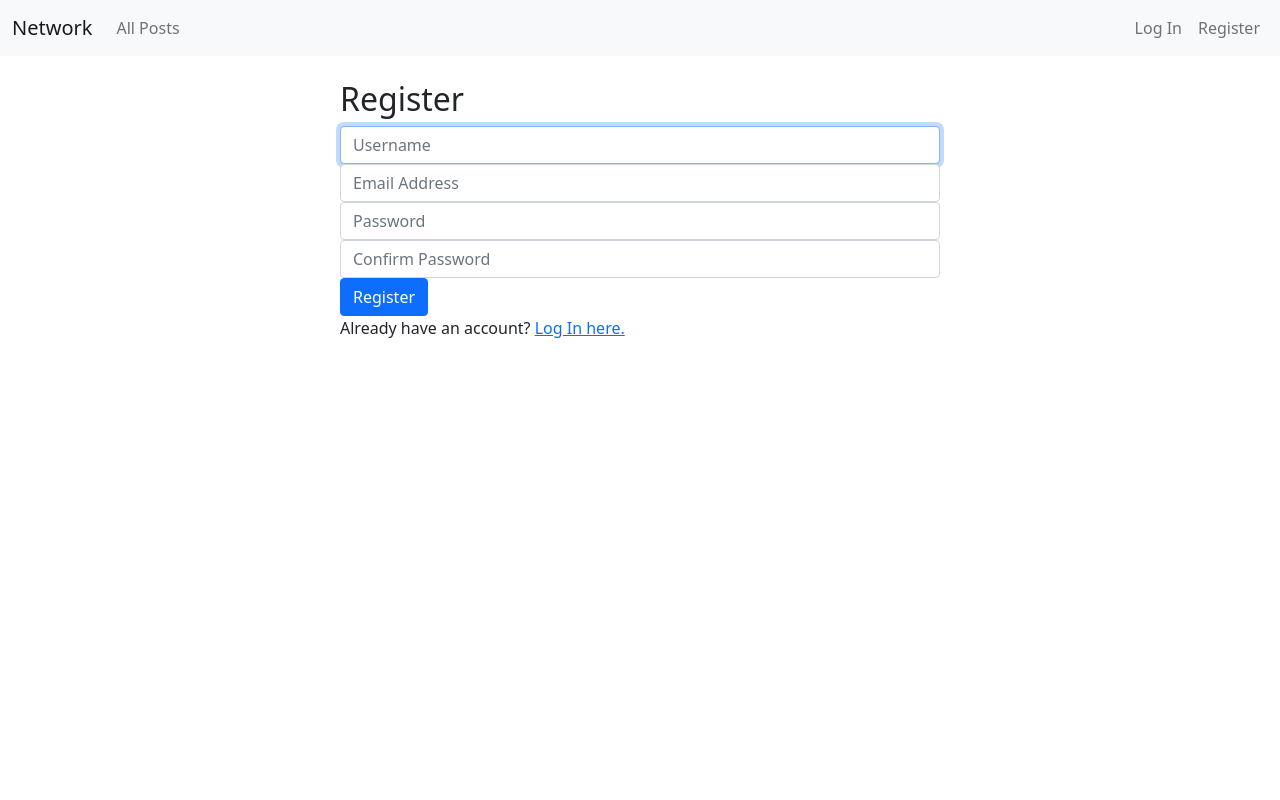
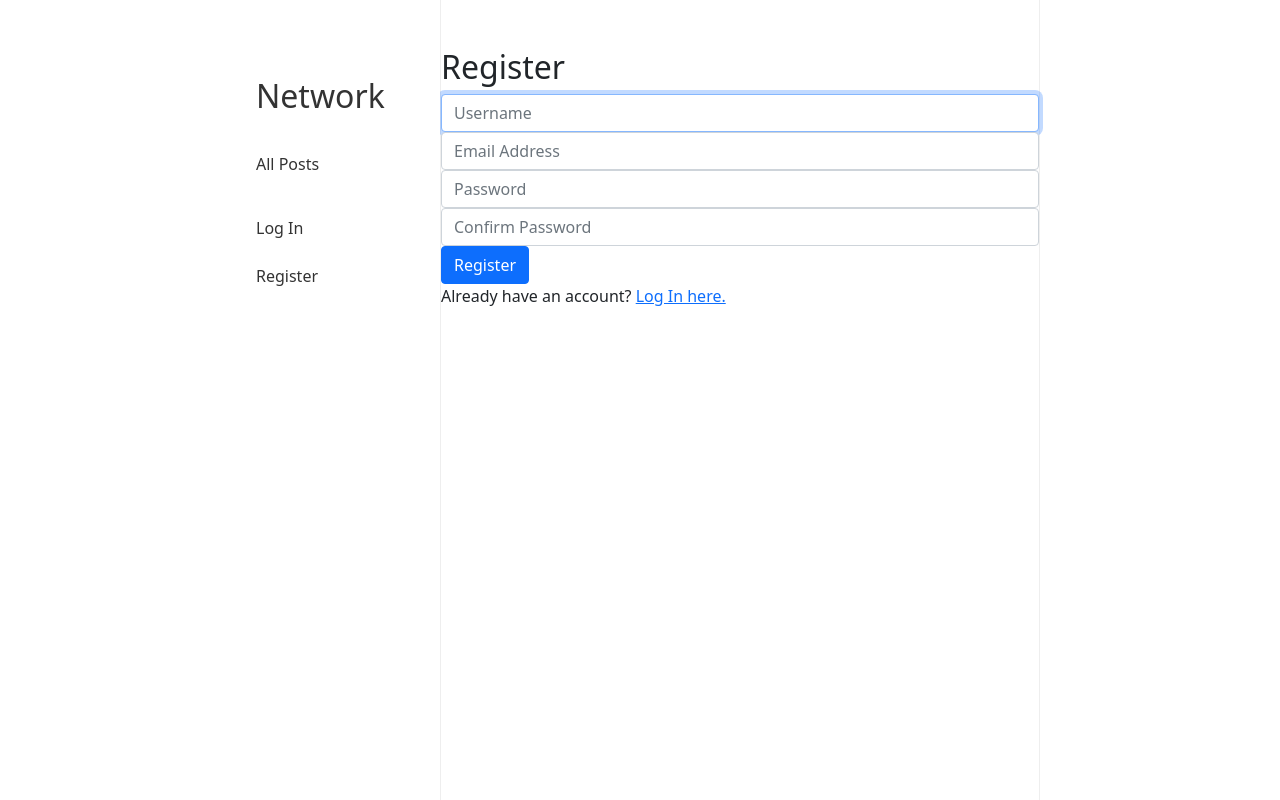
Before and after one commit to kftlfd/snetwork, a Django app: page /register in a window 1280 px wide. Run offline with Django 3.2, Linux system fonts and the light colour scheme.

Commit message:
improved styling, new nav-sidebar

```diff
--- a/network/static/network/styles.css
+++ b/network/static/network/styles.css
@@ -1,12 +1,119 @@
 body {
   margin: 0;
   padding: 0;
-}
-.body {
-  max-width: min(100% - 2rem, 600px);
-  margin: 0 auto;
+  display: flex;
+  justify-content: center;
+  min-height: 100vh;
 }
 
+
+.body {
+  flex-basis: 600px;
+  border-left: 1px solid #eee;
+  border-right: 1px solid #eee;
+  padding-top: 3.5rem;
+}
+.body h3 {
+  margin: 2rem 1rem 1rem;
+}
+
+
+.nav > .header {
+  display: flex;
+  align-items: center;
+  position: fixed;
+  top: 0;
+  left: 0;
+  width: 100%;
+  height: 3.5rem;
+  padding-inline: 1rem;
+  background-color: #fff;
+  border-bottom: 1px solid #eee;
+}
+.nav .sidebar {
+  position: fixed;
+  top: 0;
+  left: 0;
+  height: 100vh;
+  width: 200px;
+}
+.nav .sidebar .header {
+  display: flex;
+  align-items: center;
+  height: 3.5rem;
+  padding-inline: 1.5rem;
+}
+.nav .sidebar a {
+  color: #333;
+}
+.nav .sidebar .navbar-brand {
+  font-size: 2rem;
+  margin-top: 1.5rem;
+  padding: 0;
+}
+.nav .sidebar .navbar-nav {
+  margin-top: 1.5rem;
+  gap: 0.5rem;
+}
+.nav .sidebar .nav-item:hover {
+  background-color: #eee;
+  border-radius: 0.25rem;
+  cursor: pointer;
+}
+.nav .sidebar .navbar-brand,
+.nav .sidebar .nav-item {
+  padding-left: 1rem;
+}
+
+
+@media screen and (min-width: 900px) {
+  .body {
+    padding-top: 3rem;
+  }
+  .nav {
+    flex-basis: 200px;
+    flex-direction: column;
+    padding-top: 3rem;
+  }
+  .nav .header {
+    display: none;
+  }
+  .nav .sidebar {
+    visibility: visible !important;
+    position: sticky;
+    top: 0;
+    width: auto;
+    height: auto;
+    border: none;
+    transform: none;
+    background-color: #fff;
+  }
+  .nav .sidebar .header {
+    display: none;
+  }
+  .nav .sidebar .nav-item {
+    margin-right: 1rem;
+  }
+}
+
+
+.add-form {
+  padding: 1rem;
+}
+.add-form:nth-child(2){
+  border-top: 1px solid #eee;
+}
+
+
+.post {
+  padding: 2rem;
+}
+.post:not(.page) {
+  border-top: 1px solid #eee;
+}
+.post:last-of-type {
+  border-bottom: 1px solid #eee;
+}
 .post .header,
 .post .footer,
 .post .footer .likes {
@@ -49,6 +156,10 @@ body {
 .post .footer .likes {
   gap: 0.5rem;
 }
+.post .footer .comments .label {
+  color: #333;
+  margin-right: 0.5rem;
+}
 
 
 .sep {
@@ -73,27 +184,25 @@ body {
 
 .comment-form,
 .comment {
-  padding-top: 1rem;
-  margin-top: 1rem;
+  padding: 1rem;
   border-top: 1px solid #eee;
+}
+.comment:last-of-type{
+  border-bottom: 1px solid #eee;
 }
 .comment .header {
   display: flex;
+  align-items: center;
   gap: 0.5rem;
   margin-bottom: 0.75rem;
 }
 
-.add-form,
-.user-profile {
-  padding-bottom: 1rem;
-  margin-bottom: 1rem;
-  border-bottom: 1px solid #eee;
-}
 
 .user-profile {
   display: flex;
   flex-direction: column;
   gap: 0.5rem;
+  padding: 1rem;
 }
 .user-profile .username {
   font-size: 2rem;
@@ -107,3 +216,9 @@ body {
   font-size: 0.9rem;
   margin-right: 0.3rem;
 }
+
+
+.pagination a,
+.pagination a:hover {
+  color: #333;
+}
--- a/network/templates/network/index.html
+++ b/network/templates/network/index.html
@@ -1,6 +1,8 @@
 {% extends "network/layout.html" %}
 
 {% block body %}
+
+<h3>All posts</h3>
 
 {% include "network/post-add.html" %}
 
--- a/network/templates/network/layout.html
+++ b/network/templates/network/layout.html
@@ -16,22 +16,34 @@
 
 <body>
 
-  <nav class="navbar navbar-expand-md navbar-light bg-light mb-4">
-    <div class="container-fluid">
+  <nav class="nav">
+
+    <div class="header navbar-light">
+      <button class="navbar-toggler" type="button" data-bs-toggle="offcanvas" data-bs-target="#nav-sidebar" aria-controls="nav-sidebar">
+        <span class="navbar-toggler-icon" data-bs-target="#nav-sidebar"></span>
+      </button>
+    </div>
+
+    <div class="offcanvas offcanvas-start sidebar" id="nav-sidebar">
+      <div class="header">
+        <button type="button" class="btn-close text-reset" data-bs-dismiss="offcanvas" aria-label="Close"></button>
+      </div>
+
       <a class="navbar-brand" href="#">Network</a>
-      <button class="navbar-toggler" type="button" data-bs-toggle="collapse" data-bs-target="#navbar" aria-controls="navbar" aria-expanded="false" aria-label="Toggle navigation">
-        <span class="navbar-toggler-icon"></span>
-      </button>
-      <div class="collapse navbar-collapse justify-content-between" id="navbar">
+
       <ul class="navbar-nav">
         <li class="nav-item">
           <a class="nav-link" href="{% url 'index' %}">All Posts</a>
         </li>
       </ul>
+
       <ul class="navbar-nav">
         {% if user.is_authenticated %}
         <li class="nav-item">
           <a class="nav-link" href="{% url 'user_view' user.id %}"><strong>{{ user.username }}</strong></a>
+        </li>
+        <li class="nav-item">
+          <a class="nav-link" href="{% url 'user_view' user.id %}">Profile</a>
         </li>
         <li class="nav-item">
           <a class="nav-link" href="{% url 'user_feed' %}">Feed</a>
@@ -48,7 +60,7 @@
         </li>
         {% endif %}
       </ul>
-      </div>
+
     </div>
   </nav>
 
--- a/network/templates/network/post-add.html
+++ b/network/templates/network/post-add.html
@@ -1,5 +1,5 @@
 {% if user.is_authenticated %}
-<form class="mb-3 add-form" action="{% url 'post_add' %}" method="POST" data-add-post-form>
+<form class="add-form" action="{% url 'post_add' %}" method="POST" data-add-post-form>
   <h5>Add new post</h5>
   {% csrf_token %}
   <textarea class="form-control mb-2" name="content" data-add-post-content></textarea>
--- a/network/templates/network/post-page.html
+++ b/network/templates/network/post-page.html
@@ -4,7 +4,7 @@
 {% block body %}
 {% if post %}
 
-<div class="post">
+<div class="post page">
 
   <div class="header">
     <a class="user" href="{% url 'user_view' post.user.id %}">{{ post.user }}</a>
--- a/network/templates/network/post.html
+++ b/network/templates/network/post.html
@@ -1,6 +1,6 @@
 {% load custom_tags %}
 
-<div class="card card-body mb-3 post">
+<div class="post">
 
   <div class="header">
     <a class="user" href="{% url 'user_view' post.user.id %}">
@@ -16,7 +16,7 @@
     {% likebtn user post %}
     <div class="sep"></div>
     <a class="comments" href="{% url 'post_view' post.id %}">
-      Comments: {{ post.post_comments.count }}
+      <span class="label">Comments:</span>{{ post.post_comments.count }}
     </a>
   </div>
 
```
Lines whose indentation alone changed are shown as unchanged.
